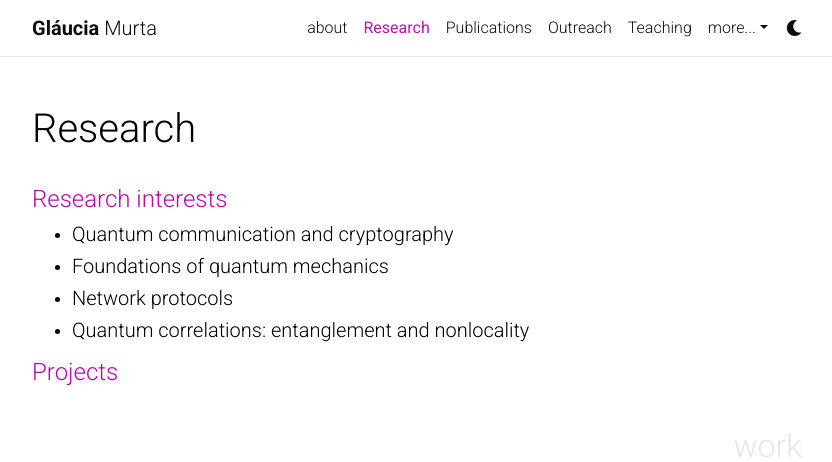
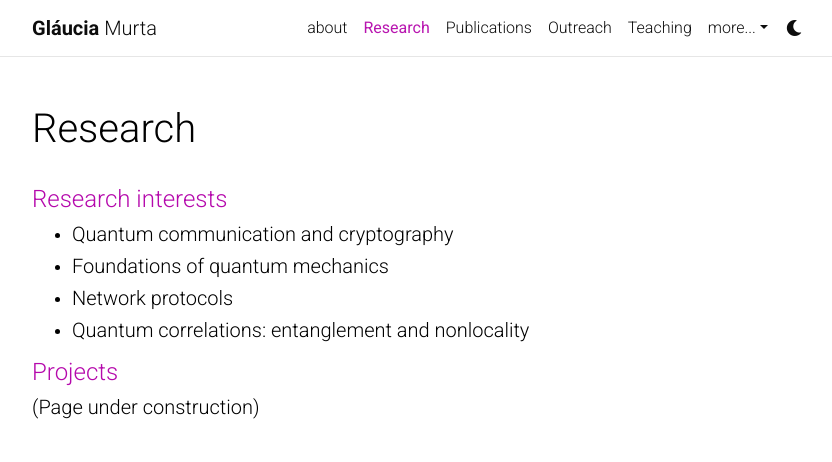
Before and after one commit to glauciamg/glauciamg.github.io, a Jekyll site: the page built from _pages/research.md, in a window 1280 px wide and 1184 px high. Shown: the top 462 px of the window, without its empty margins (223-1055 px from the left). Built offline with Jekyll 4.4.1, drawn with Linux system fonts in a browser that asks for light colours; full-size pictures stand in for the smaller copies a plugin makes; comment, search, counter and statistics services are not loaded; a style sheet for code colours, icons or effects is not loaded; grey boxes are pictures that could not be loaded.

Commit message:
Update research.md

```diff
--- a/_pages/research.md
+++ b/_pages/research.md
@@ -25,6 +25,8 @@ horizontal: false
 <!-- wp:heading -->
 <h4><span style="color: var(--global-theme-color)">Projects</span></h4>
 <!-- /wp:heading -->
+
+<h5>(Page under construction)</h5>
 
 <!-- pages/projects.md -->
 <div class="projects">
```
